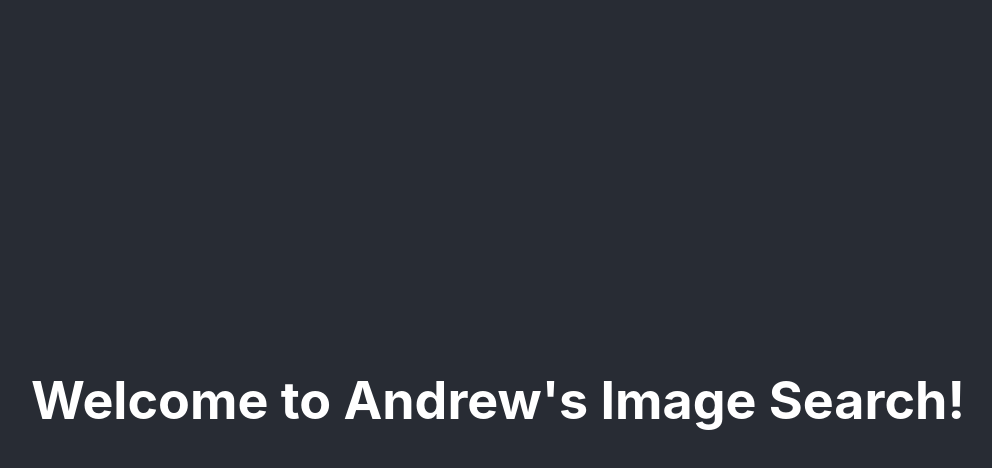
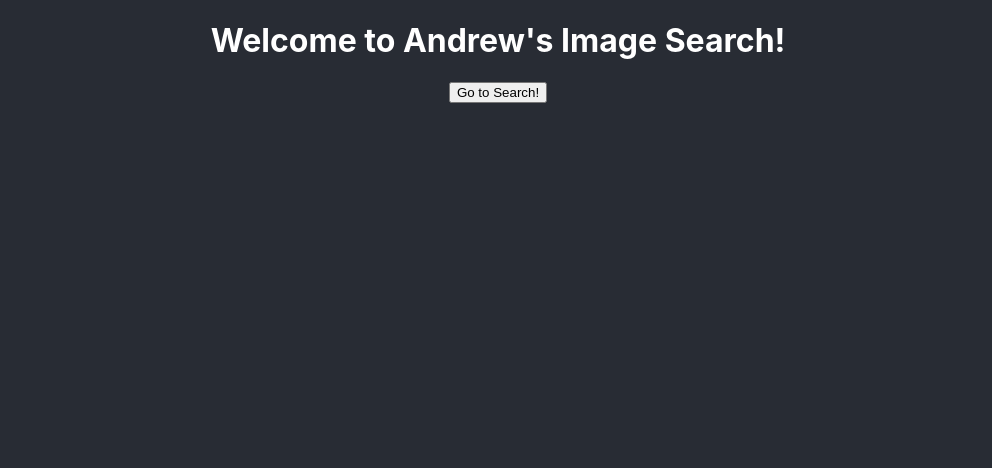
Before and after one commit to XxAndrewOxX/TopLinePro, a React (Create React App) app in the folder image-search/: page / in a window 1280 px wide. Shown: the top 468 px of the page, without its empty margins (142-1134 px from the left). Built offline with nearby package versions, Linux system fonts and the light colour scheme.

Commit message:
Add button which takes user to Search Page

```diff
--- a/image-search/src/App.css
+++ b/image-search/src/App.css
@@ -1,5 +1,11 @@
 .App {
   text-align: center;
+  background-color: #282c34;
+  min-height: 100vh;
+  display: flex;
+  flex-direction: column;
+  color: white;
+  align-items: center;
 }
 
 .App-logo {
@@ -14,8 +20,6 @@
 }
 
 .App-header {
-  background-color: #282c34;
-  min-height: 100vh;
   display: flex;
   flex-direction: column;
   align-items: center;
--- a/image-search/src/App.js
+++ b/image-search/src/App.js
@@ -1,12 +1,16 @@
 import logo from './logo.svg';
 import './App.css';
+import { useNavigate }  from "react-router-dom";
+import React from 'react';
 
 function App() {
+  const navigate = useNavigate();
   return (
     <div className="App">
-      <header className="App-header">
-        <h1>Welcome to Andrew's Image Search!</h1>
-      </header>
+      <h1>Welcome to Andrew's Image Search!</h1>
+      <button onClick = {() => {navigate("/Search")}}>
+        Go to Search!
+      </button>
     </div>
   );
 }
--- a/image-search/src/SearchPage.js
+++ b/image-search/src/SearchPage.js
@@ -1,5 +1,8 @@
 
 
 export default function SearchPage () {
+    return (
+        <h1>Image Search!</h1>
+    )
 
 }
```
